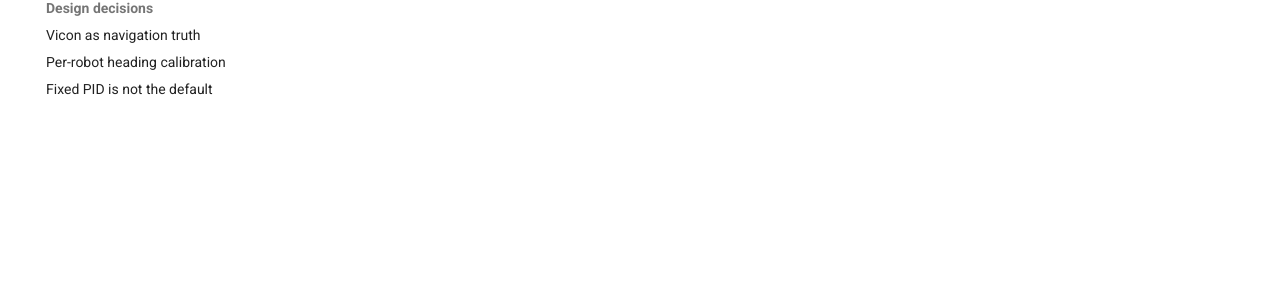
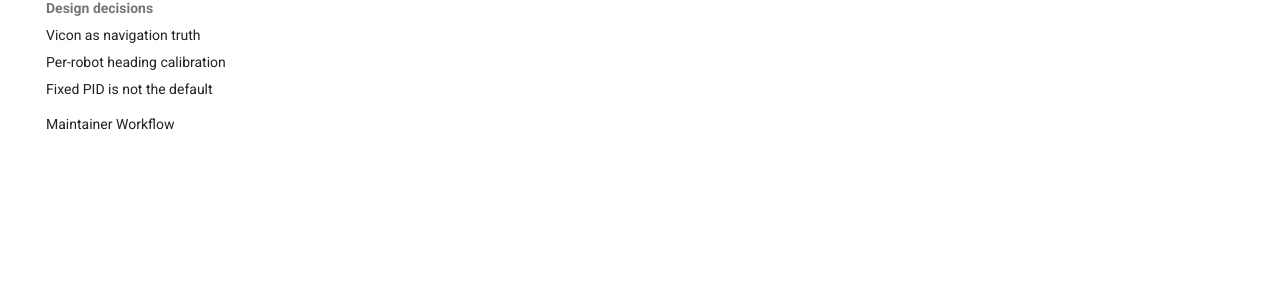
Before and after one commit to RV-crtl/sphero-vicon-swarm, an MkDocs documentation site: the page built from docs/index.md, in a window 1280 px wide. Shown: the part 462-770 px from the top of the page. Built offline with MkDocs 1.6.1 and Material for MkDocs 9.7.7, drawn with Linux system fonts in a browser that asks for light colours.

Commit message:
Add maintainer workflow to documentation navigation

```diff
--- a/mkdocs.yml
+++ b/mkdocs.yml
@@ -38,3 +38,4 @@ nav:
       - Vicon as navigation truth: adr/0001-vicon-as-navigation-truth.md
       - Per-robot heading calibration: adr/0002-per-robot-calibration.md
       - Fixed PID is not the default: adr/0003-fixed-pid-not-default.md
+  - Maintainer Workflow: maintainer-workflow.md
```
